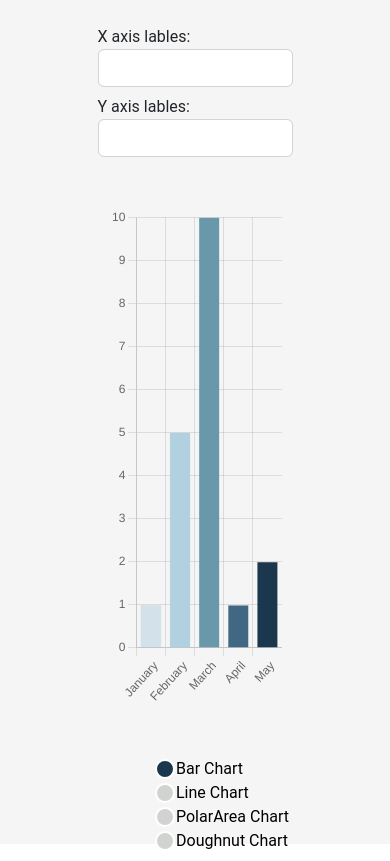
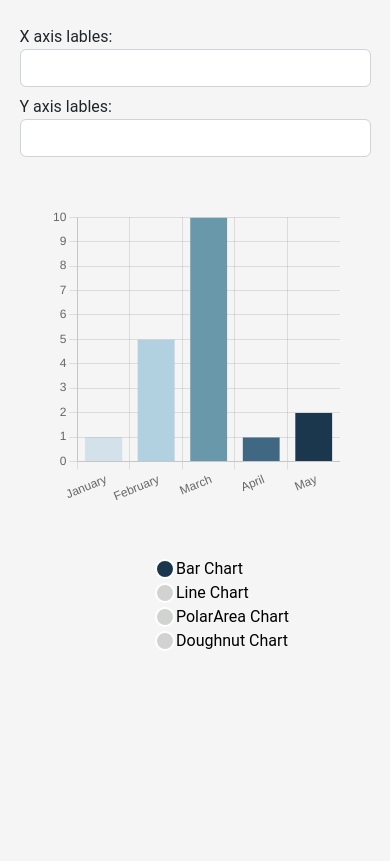
Before and after one commit to VictoriaShyika/Chart-App, a React (Create React App) app: page / in a window 390 px wide. Built offline with nearby package versions, Linux system fonts and the light colour scheme.

Commit message:
master: small fix

```diff
--- a/src/App.css
+++ b/src/App.css
@@ -1,8 +1,11 @@
+body {
+  background-color: #f5f5f5;
+}
 .App {
   background-color: #f5f5f5;
   justify-content: center;
   position: relative;
-  font-family: 'Roboto', sans-serif;
+  font-family: "Roboto", sans-serif;
 }
 .inputForm {
   padding-top: 25px;
@@ -67,9 +70,19 @@ input[type="radio"]:checked:after {
   border: 2px solid white;
 }
 
-@media screen and (max-width: 600px) {
+@media screen and (max-width: 1000px) {
   .form-radio {
     display: block;
     padding-left: 40%;
   }
+  .chart {
+    height: 300px;
+    padding-left: 0%;
+    padding-right: 0%;
+  }
+  .inputForm {
+    padding-top: 25px;
+    padding-left: 5%;
+    padding-right: 5%;
+  }
 }
--- a/src/components/RadioForm.js
+++ b/src/components/RadioForm.js
@@ -18,7 +18,7 @@ const RadioForm = (props) => {
       </div>
 
       {CHART_TYPE.map((type) => (
-        <div>
+        <div key={type}>
           <RadioInput id={type} value={type} onChange={props.onChange} />
           <RadioLable htmlFor={type}>{type} Chart</RadioLable>
         </div>
```
Also changed, not shown: package.json (+6 -1 lines), 1 other file (tests, documents, lock files or other folders).
